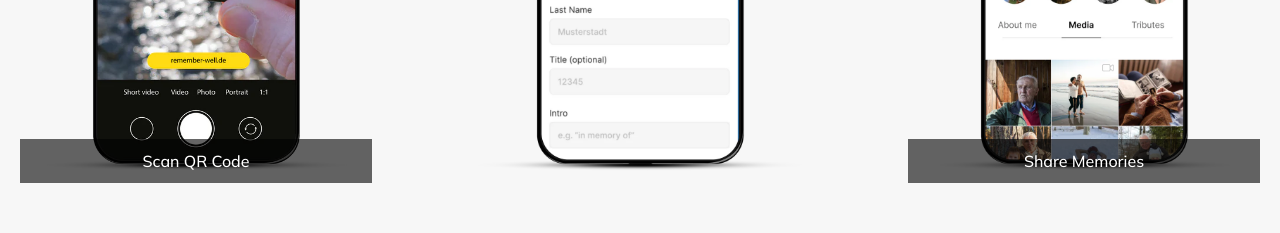
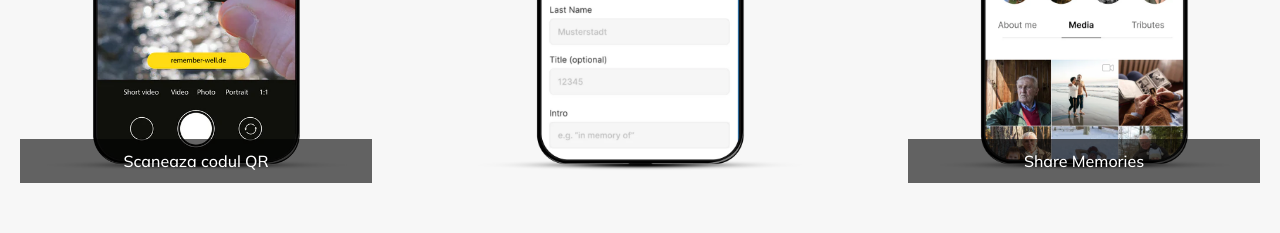
Before and after one commit to sn1tch1/Amintim-1, a React (Vite) app in the folder client/: page / in a window 1280 px wide. Shown: the part 1360-1593 px from the top of the page. Built offline with nearby package versions, Linux system fonts and the light colour scheme; no server answers.

Commit message:
Update Carousel.jsx

```diff
--- a/client/src/components/Carousel.jsx
+++ b/client/src/components/Carousel.jsx
@@ -16,7 +16,7 @@ const Carousel = () => {
             alt="Carousel Image 1"
             className="carousel-image debug-border"
           />
-          <p className="image-caption debug-border">Scan QR Code</p>
+          <p className="image-caption debug-border">Scaneaza codul QR</p>
         </div>
       </div>
       <IoIosArrowForward className="arrow-icon debug-border" />
```
